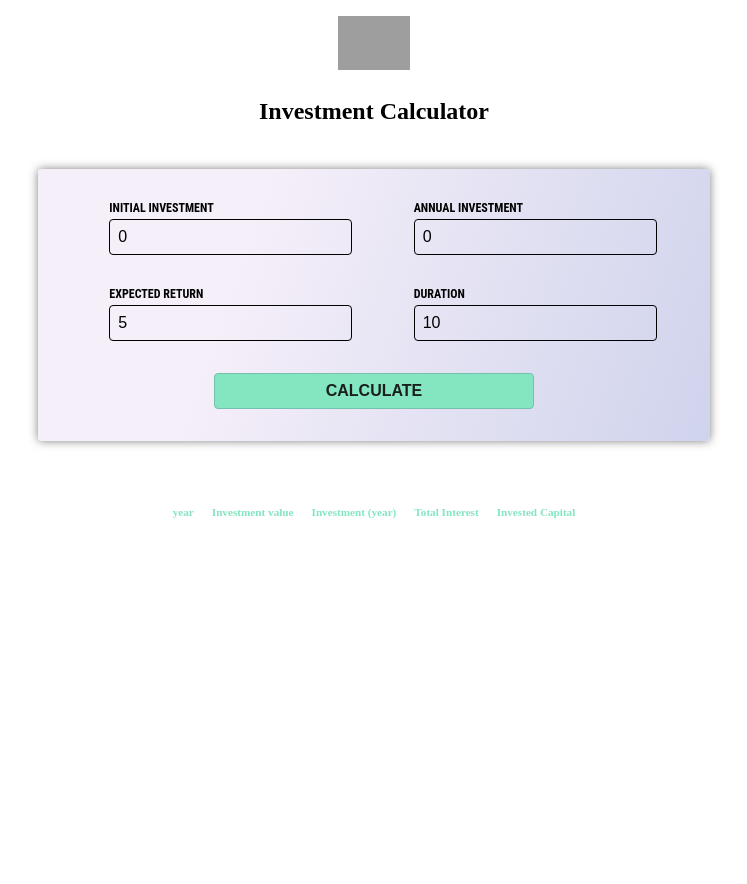
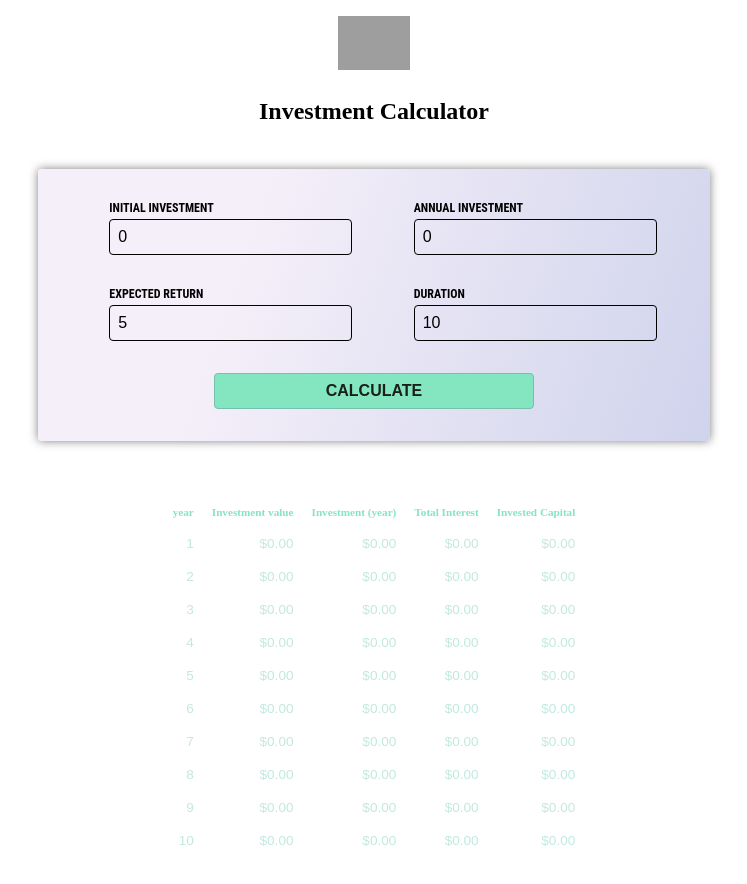
Before and after one commit to Neema93/Explore_Angular, an Angular app in the folder investment-calculator/: page / in a window 1280 px wide. Both pictures are taken after a click on the button "CALCULATE". Shown: the top 884 px of the page, without its empty margins (266-1013 px from the left). Before the commit the page ends 800 px from the top, so only its background shows below. Built offline with nearby package versions, Linux system fonts and the light colour scheme; grey boxes are pictures that could not be loaded.

Commit message:
add currency pipe

```diff
--- a/investment-calculator/src/app/investment-results/investment-results.component.html
+++ b/investment-calculator/src/app/investment-results/investment-results.component.html
@@ -12,9 +12,16 @@
         </tr>
     </thead>
     <tbody>
-        <tr>
-            <td></td>
-        </tr>
+        @for(result of results;track result.year){
+            <tr>
+                <td>{{ result.year }}</td>
+                <td>{{ result.valueEndOfYear |currency}}</td>
+                <td>{{ result.interest | currency}}</td>
+                <td>{{ result.totalInterest | currency}}</td>
+                <td>{{ result.totalAmountInvested | currency}}</td>
+            </tr>
+        }
+
     </tbody>
 </table>
 }
--- a/investment-calculator/src/app/investment-results/investment-results.component.ts
+++ b/investment-calculator/src/app/investment-results/investment-results.component.ts
@@ -1,9 +1,10 @@
+import { CurrencyPipe } from '@angular/common';
 import { Component, Input } from '@angular/core';
 
 @Component({
   selector: 'app-investment-results',
   standalone: true,
-  imports: [],
+  imports: [CurrencyPipe],
   templateUrl: './investment-results.component.html',
   styleUrl: './investment-results.component.css'
 })
```
